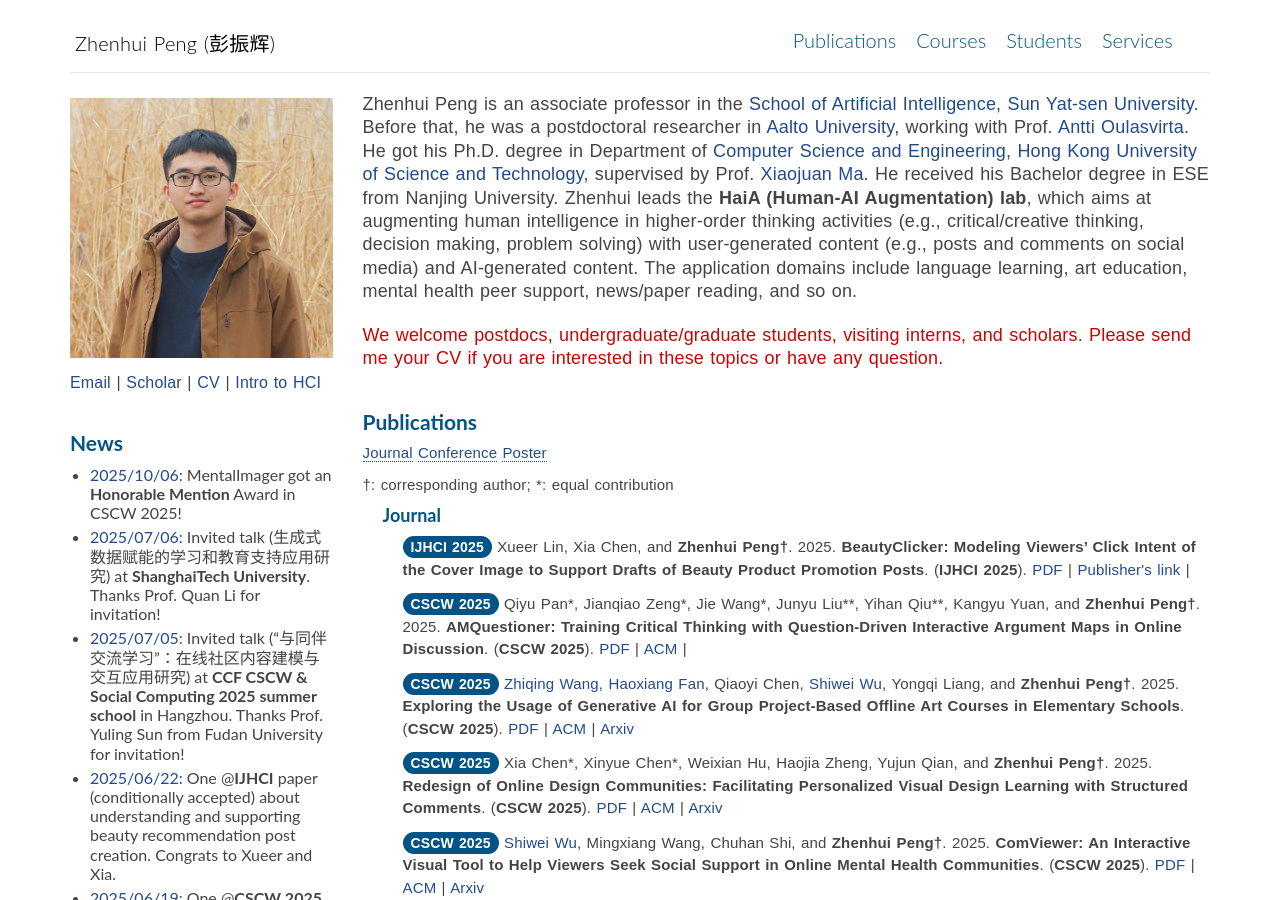
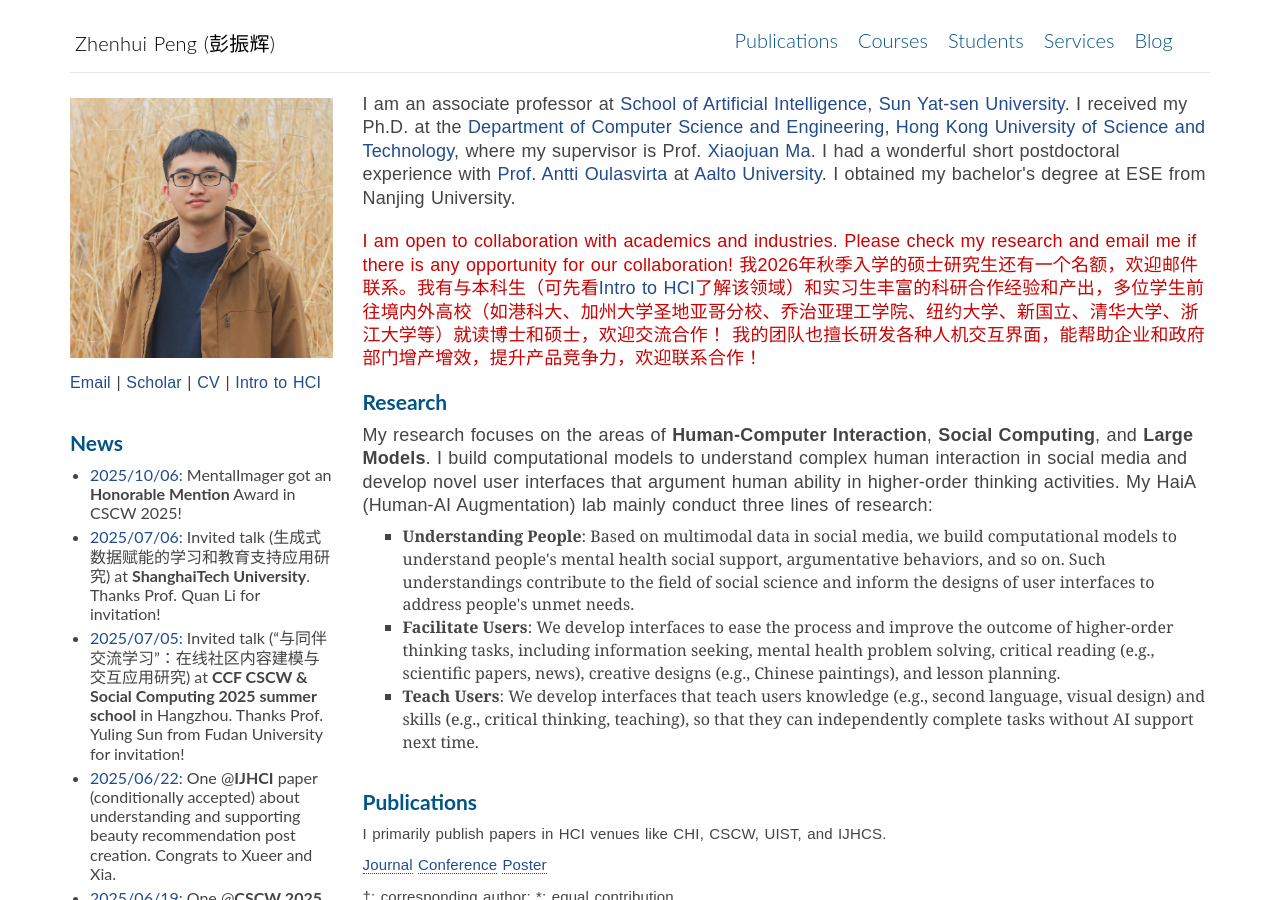
Before and after one commit to PenguinZhou/PenguinZhou.github.io, a Jekyll site: the page index.html, which Jekyll copies as it is, in a window 1280 px wide and 900 px high. Built offline with Jekyll 4.4.1, drawn with Linux system fonts in a browser that asks for light colours; some of the changed text lies outside the part shown.

Commit message:
update research and blog

```diff
--- a/index.html
+++ b/index.html
@@ -70,7 +70,7 @@
                             <li class="cl-effect-11"><a href="#student">Students</a></li>
                             <!-- <li class="cl-effect-11"><a href="#talk">Talks</a></li> -->
                             <li class="cl-effect-11"><a href="#service">Services</a></li>
-                            <!-- <li class="cl-effect-11"><a href="full-width.html">Blog</a></li> -->
+                            <li class="cl-effect-11"><a href="full-width.html">Blog</a></li>
                             <!-- <li class="cl-effect-11"><a href="about.html">About</a></li> -->
                             <!--<li class="cl-effect-11"><a href="contact.html" data-hover="联系">联系</a></li>-->
                         </ul>
@@ -315,15 +315,18 @@
             <main class="col-md-9">
                 <!-- <h3 class="widget-title">Biography</h3> -->
                 <div class="biography">
-                    <p style="font-size: 18px;"> Zhenhui Peng is an associate professor in the <a href="http://sai.sysu.edu.cn/">School of Artificial Intelligence, Sun Yat-sen University</a>.
-                        Before that, he was a postdoctoral researcher in <a href="https://www.aalto.fi/en">Aalto University</a>, working with Prof. <a href="http://users.comnet.aalto.fi/oulasvir/">Antti Oulasvirta</a>.
-                        He got his Ph.D. degree in Department of
-                        <a href="https://www.cse.ust.hk/">Computer Science and Engineering</a>,
+                    <p style="font-size: 18px;">
+                        I am an associate professor at <a href="http://sai.sysu.edu.cn/">School of Artificial Intelligence, Sun Yat-sen University</a>.
+                        I received my Ph.D. at the
+                        <a href="https://www.cse.ust.hk/"> Department of Computer Science and Engineering</a>,
                         <a href="http://www.ust.hk/">Hong Kong University of Science and Technology</a>,
-                        supervised by Prof. <a href="https://www.cse.ust.hk/~mxj/">Xiaojuan Ma</a>.
-                        He received his Bachelor degree in ESE from Nanjing University.
-                        Zhenhui leads the <strong>HaiA (Human-AI Augmentation) lab</strong>, which aims at augmenting human intelligence in higher-order thinking activities (e.g., critical/creative thinking, decision making, problem solving) with user-generated content (e.g., posts and comments on social media) and AI-generated content.
-                        The application domains include language learning, art education, mental health peer support, news/paper reading, and so on.
+                        where my supervisor is Prof. <a href="https://www.cse.ust.hk/~mxj/">Xiaojuan Ma</a>.
+                        I had a wonderful short postdoctoral experience with <a href="http://users.comnet.aalto.fi/oulasvir/">Prof. Antti Oulasvirta</a>
+                        at <a href="https://www.aalto.fi/en">Aalto University</a>.
+                        I obtained my bachelor's degree at ESE from Nanjing University.
+
+                        <!-- Zhenhui leads the <strong>HaiA (Human-AI Augmentation) lab</strong>, which aims at augmenting human intelligence in higher-order thinking activities (e.g., critical/creative thinking, decision making, problem solving) with user-generated content (e.g., posts and comments on social media) and AI-generated content.
+                        The application domains include language learning, art education, mental health peer support, news/paper reading, and so on.  -->
                         <!-- His team develops various types of user interfaces, such as conversational agents, community pages, writing assistants, and visualization tools.    -->
                         <!-- His research group focuses on Augmented Intelligence, which aims at improving human's task performance and ability using HCI and AI approaches.
                         To achieve this goal, his group runs projects on:
@@ -339,14 +342,38 @@
                         <!-- Contact me via <a href="mailto:zpengab@connect.ust.hk">zpengab@connect.ust.hk</a> -->
                     </p>
                     <p style='color:rgb(202, 3, 3); font-size: 18px; padding-top: 6px;'>
-                        We welcome postdocs, undergraduate/graduate students, visiting interns, and scholars. Please send me your CV if you are interested in these topics or have any question.
+                        I am open to collaboration with academics and industries. Please check my research and email me if there is any opportunity for our collaboration!
+                         <!-- postdocs, undergraduate/graduate students, visiting interns, and scholars.  -->
+                        <!-- Please send me your CV if you are interested in these topics or have any question. -->
+                        我2026年秋季入学的硕士研究生还有一个名额，欢迎邮件联系。我有与本科生（可先看<a href="docs/人机交互领域简介.pdf">Intro to HCI</a>了解该领域）和实习生丰富的科研合作经验和产出，多位学生前往境内外高校（如港科大、加州大学圣地亚哥分校、乔治亚理工学院、纽约大学、新国立、清华大学、浙江大学等）就读博士和硕士，欢迎交流合作！
+                        我的团队也擅长研发各种人机交互界面，能帮助企业和政府部门增产增效，提升产品竞争力，欢迎联系合作！
                     </p>
                 </div>
                 <!-- <div class="widget widget-category">
                     <img src="img/research_overview_20250310.png" style='height: 100%; width: 100%; margin-top: 20px; object-fit: contain'/>
                 </div> -->
+                <h3 class="widget-title">Research</h3>
+                    <p style="font-size: 18px;">
+                        My research focuses on the areas of <strong>Human-Computer Interaction</strong>, <strong>Social Computing</strong>, and <strong>Large Models</strong>.
+                        I build computational models to understand complex human interaction in social media and develop novel user interfaces that argument human ability in higher-order thinking activities.
+                        <!-- My work contributes to the design, development, and evaluation of interfaces that makes human stronger in the era of generative AIs. -->
+                        My HaiA (Human-AI Augmentation) lab mainly conduct three lines of research:
+                        <ul>
+                            <li>
+                                <strong>Understanding People</strong>: Based on multimodal data in social media, we build computational models to understand people's mental health social support, argumentative behaviors, and so on.
+                                Such understandings contribute to the field of social science and inform the designs of user interfaces to address people's unmet needs.
+                            </li>
+                            <li>
+                                <strong>Facilitate Users</strong>: We develop interfaces to ease the process and improve the outcome of higher-order thinking tasks, including information seeking, mental health problem solving, critical reading (e.g., scientific papers, news), creative designs (e.g., Chinese paintings), and lesson planning.
+                            </li>
+                            <li>
+                                <strong>Teach Users</strong>: We develop interfaces that teach users knowledge (e.g., second language, visual design) and skills (e.g., critical thinking, teaching), so that they can independently complete tasks without AI support next time.
+                            </li>
+                        </ul>
+                    </p>
                 <div class="widget"><a name="publication"></a>
                     <h3 class="widget-title">Publications</h3>
+                    <p>I primarily publish papers in HCI venues like CHI, CSCW, UIST, and IJHCS.</p>
                     <p>
                         <a href="#journal" style="border-bottom: 1px dotted;">Journal</a>
                         <a href="#conference" style="border-bottom: 1px dotted;">Conference</a>
@@ -741,17 +768,17 @@
                 <div class="widget widget-archives news">
                     <h4 style="color:#035486;">Current members</h4>
                     <ul>
-                        <li>Le Chen (Master student, since fall 2025, from Beijing University of Chemical Technology)</li>
-                        <li>Xia Chen (Master student, since fall 2025, from Sun Yat-sen University)</li>
-                        <li>Xueer Lin (Master student, since fall 2024, from Sun Yat-sen University)</li>
-                        <li>Yiwei Yuan (Master student, since fall 2024, from Sun Yat-sen University)</li>
-                        <li><a href="https://shionming.github.io/shiweiwu.github.io/">Shiwei Wu</a> (Master student, since fall 2023, from Hebei University of Technology, Intern @ Tsinghua Pervasive HCI Group)</li>
-                        <li><a href="https://fanhaoxiang.top/">Haoxiang Fan</a> (Master student, since fall 2023, from Jinan University, Intern @ Tsinghua Pervasive HCI Group)</li>
+                        <li>Le Chen (Master student, since fall 2025, from 北京工业大学)</li>
+                        <li>Xia Chen (Master student, since fall 2025, from 中山大学)</li>
+                        <li>Xueer Lin (Master student, since fall 2024, from 中山大学)</li>
+                        <li>Yiwei Yuan (Master student, since fall 2024, from 中山大学)</li>
+                        <li><a href="https://shionming.github.io/shiweiwu.github.io/">Shiwei Wu</a> (Master student, since fall 2023, from 河北工业大学, Intern @ Tsinghua Pervasive HCI Group)</li>
+                        <li><a href="https://fanhaoxiang.top/">Haoxiang Fan</a> (Master student, since fall 2023, from 暨南大学, Intern @ Tsinghua Pervasive HCI Group)</li>
                         <li>Yuheng Liu (Undergraduate student, since 2024)</li>
-                        <li><a href="https://www.zhiqingwang.me/">Zhiqing Wang</a> (Research intern, 2024.05 - 2024.08, 2025.04 -) </li>
                     </ul>
                     <h4 style="color:#035486;">Past members</h4>
                     <ul>
+                        <li><a href="https://www.zhiqingwang.me/">Zhiqing Wang</a> (Research intern, 2024.05 - 2024.08, now puruing Ph.D.'s degree @ UCSD) </li>
                         <li>Shuailin Li (Master student, since fall 2022, from Hainan University, Intern @ VIPS, Meituan, and Huawei, incoming job @ 百度)</li>
                         <li>Han Zhang (Master student, since fall 2022, from Guizhou University, Intern @ ZHIPU AI, incoming job @ 同花顺)</li>
                         <li>Qiushi Han (Master student, 2021 - 2024, from Fuzhou University), now @ 中国电信研究院(广州)</li>
@@ -801,7 +828,7 @@
                 <div class="widget widget-archives news">
                     <ul>
                         <li>
-                            Associate Chair of ACM Conference on Human Factors in Computing Systems (CHI) 2025, 2024, 2023
+                            Associate Chair of ACM Conference on Human Factors in Computing Systems (CHI) 2026, 2025, 2024, 2023
                         </li>
                         <li>
                             Associate Chair of ACM Symposium on User Interface Software and Technology (UIST) 2025
@@ -810,10 +837,7 @@
                             Associate Chair of ACM Conference on Computer-Supported Cooperative Work and Social Computing (CSCW) 2024, 2023
                         </li>
                         <li>
-                            Reviewer of Transactions on Computer-Human Interaction (TOCHI)
-                        </li>
-                        <li>
-                            Reviewer of CHI 2022&2021&2020&2018&, CSCW 2025&2022&2021&2020, UIST 2021, WWW 2020, CHILBW 2024&2020, ChineseCHI 2022
+                            Reviewer of Transactions on Computer-Human Interaction (TOCHI), IJHCI, CHI 2022&2021&2020&2018&, CSCW 2025&2022&2021&2020, UIST 2021, WWW 2020, CHILBW 2024&2020, ChineseCHI 2022
                         </li>
                     </ul>
 
```
Also changed, not shown: other parts of index.html (+1 -1 lines), full-width.html (+102 -22 lines), img/21年阿尔托记忆.JPG (added), img/23年11月勇士比赛.JPG (added), img/23年团建.JPG (added), img/23年家的阳台.JPG (added), img/23年斯坦福大学.JPG (added), img/23年访问麻老师组.JPG (added), img/24年匹兹堡.JPG (added), img/24年太原人机交互会议.JPG (added), img/24年投完CHI后.JPG (added), img/24年旧金山.JPG (added), img/25年Antti组小聚.JPG (added), img/25年巴黎铁塔.JPG (added), 3 more files, 2 other files.
